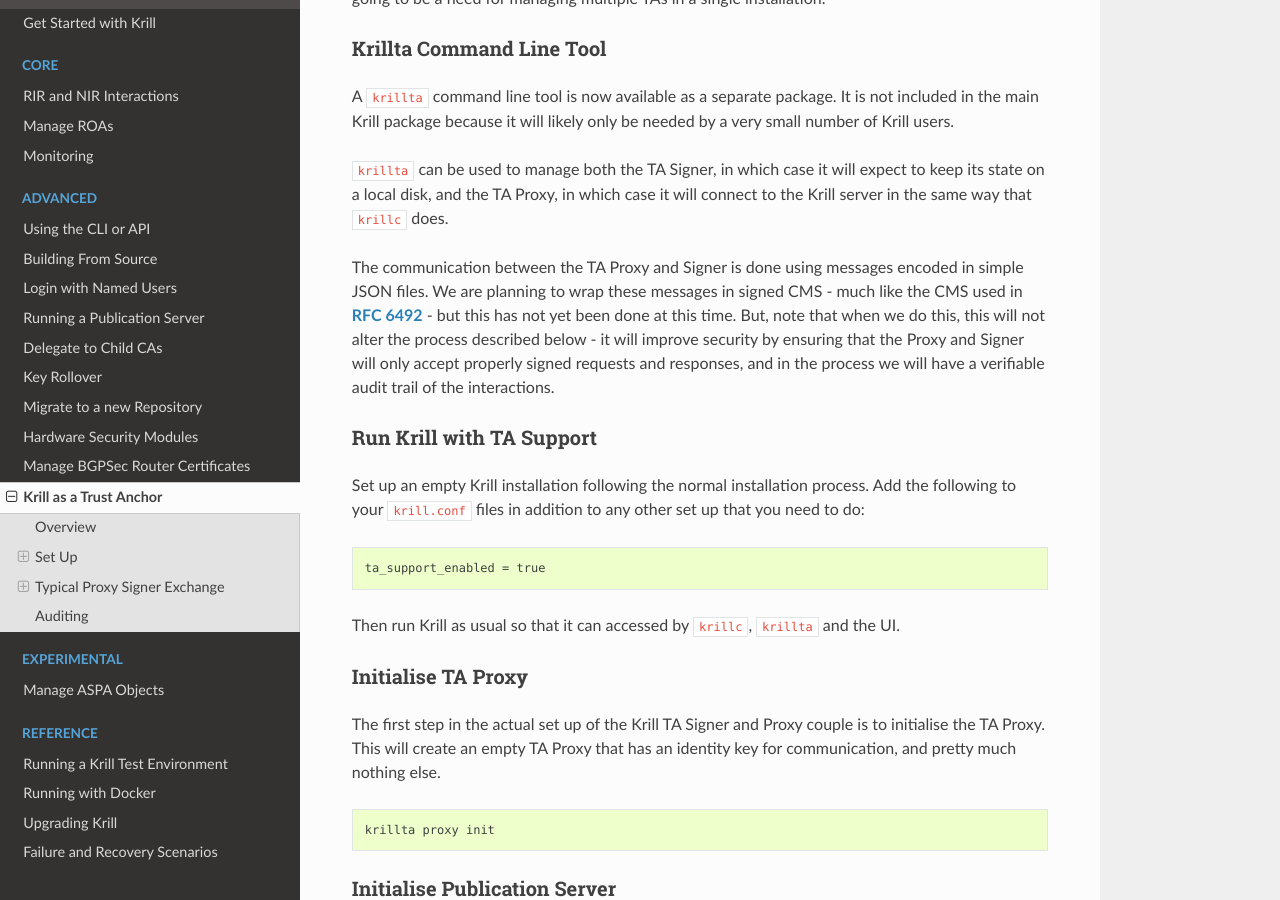
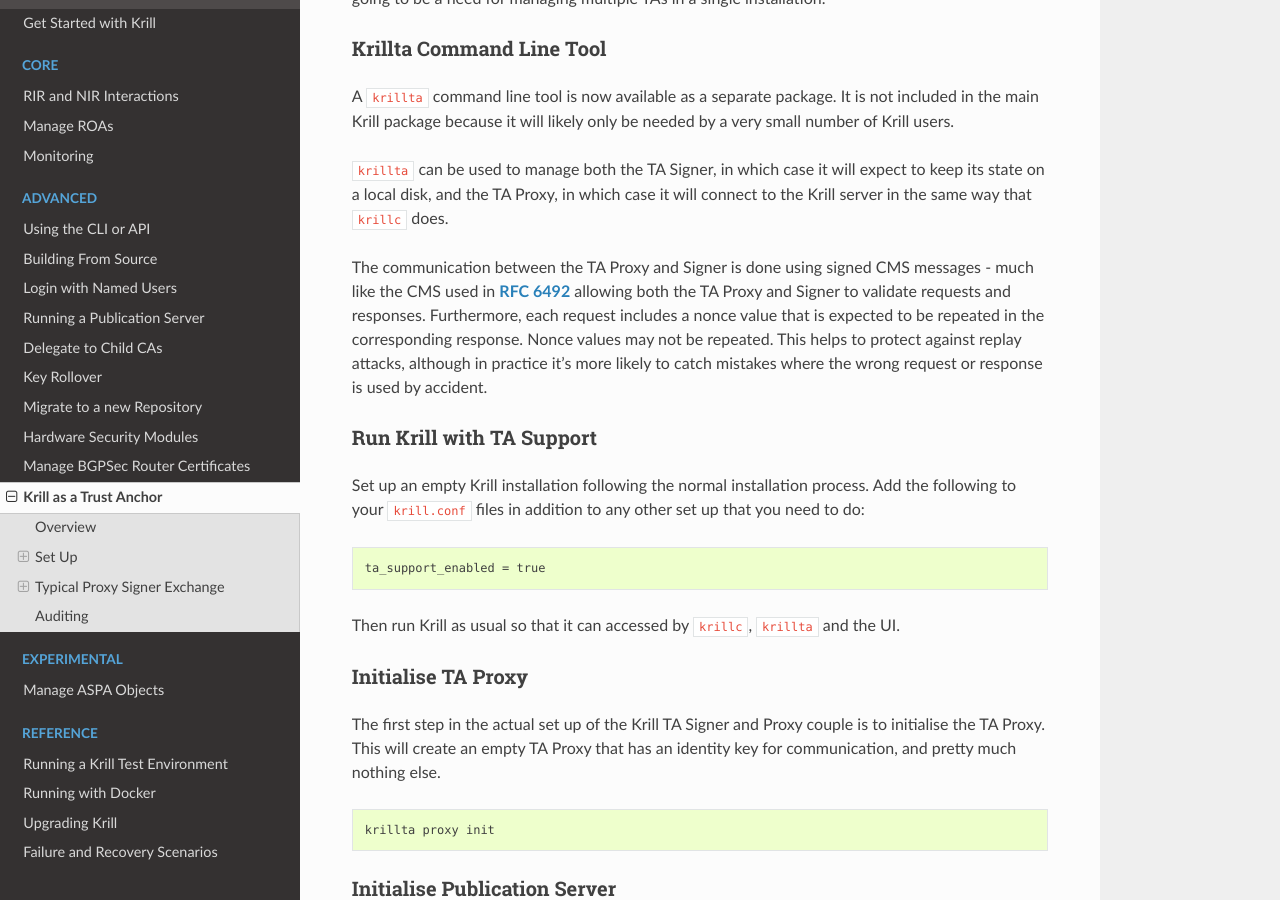
Before and after one commit to NLnetLabs/krill-manual, a Sphinx documentation site: the page built from source/trust-anchor.rst, in a window 1280 px wide and 900 px high, scrolled down 1848 px. Built offline with Sphinx 7.4.7 and the Read the Docs theme 2.0.0, drawn with Linux system fonts in a browser that asks for light colours; the version number could not be read and is left out.

Commit message:
Update: TA Proxy and Signer used signed CMS.

```diff
--- a/source/trust-anchor.rst
+++ b/source/trust-anchor.rst
@@ -106,15 +106,13 @@
 case it will connect to the Krill server in the same way that ``krillc``
 does.
 
-The communication between the TA Proxy and Signer is done using messages
-encoded in simple JSON files. We are planning to wrap these messages in
-signed CMS - much like the CMS used in :rfc:`6492` - but this has not
-yet been done at this time. But, note that when we do this, this will
-not alter the process described below - it will improve security by
-ensuring that the Proxy and Signer will only accept properly signed
-requests and responses, and in the process we will have a verifiable
-audit trail of the interactions.
-
+The communication between the TA Proxy and Signer is done using signed
+CMS messages - much like the CMS used in :rfc:`6492` allowing both the
+TA Proxy and Signer to validate requests and responses. Furthermore, each
+request includes a nonce value that is expected to be repeated in the
+corresponding response. Nonce values may not be repeated. This helps to
+protect against replay attacks, although in practice it's more likely
+to catch mistakes where the wrong request or response is used by accident.
 
 Run Krill with TA Support
 -------------------------
```
